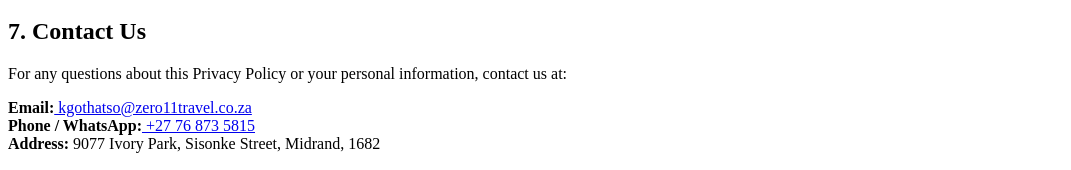
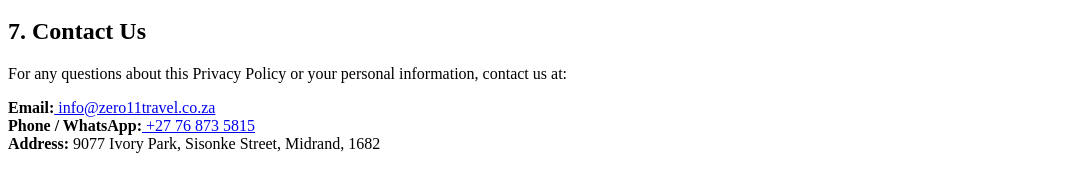
Before and after one commit to Zero11-Travel/zero11-travel-website, a Nuxt app: page /privacy-policy in a window 1280 px wide. Shown: the part 3930-4100 px from the top of the page, without its empty margins (0-1071 px from the left). Built offline with nearby package versions, Linux system fonts and the light colour scheme.

Commit message:
Update contact email in privacy policy

```diff
--- a/app/pages/privacy-policy.vue
+++ b/app/pages/privacy-policy.vue
@@ -93,7 +93,7 @@ useSeoMeta({
             <div class="rounded-xl bg-zero11-red-50/40 p-6">
               <p>
                 <strong class="text-zero11-black">Email:</strong>
-                <a href="mailto:kgothatso@zero11travel.co.za" class="text-zero11-red-600 hover:text-zero11-red-700"> kgothatso@zero11travel.co.za</a><br />
+                <a href="mailto:info@zero11travel.co.za" class="text-zero11-red-600 hover:text-zero11-red-700"> info@zero11travel.co.za</a><br />
                 <strong class="text-zero11-black">Phone / WhatsApp:</strong>
                 <a href="tel:+27768735815" class="text-zero11-red-600 hover:text-zero11-red-700"> +27 76 873 5815</a><br />
                 <strong class="text-zero11-black">Address:</strong> 9077 Ivory Park, Sisonke Street, Midrand, 1682
```
